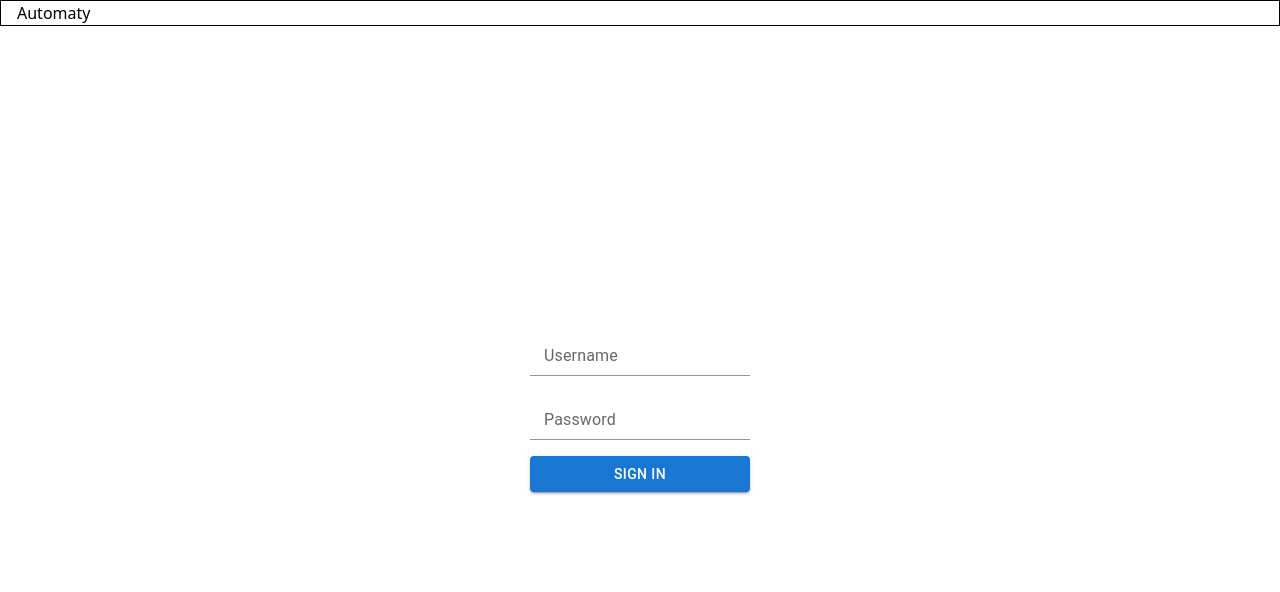
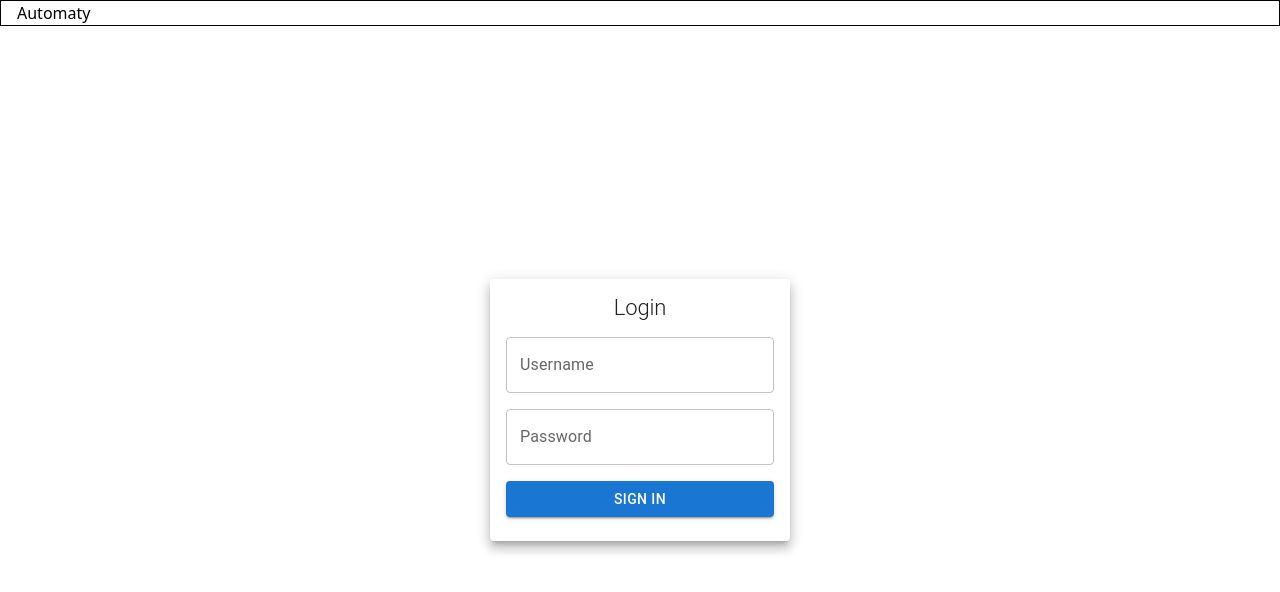
Before and after one commit to chrisvasqm/automaty, a React (Vite) app: page / in a window 1280 px wide. Shown: the top 592 px of the page. Built offline with nearby package versions, Linux system fonts and the light colour scheme.

Commit message:
Style login page

```diff
--- a/src/pages/LoginPage.tsx
+++ b/src/pages/LoginPage.tsx
@@ -1,4 +1,4 @@
-import { Box, Button, FormControl, Input, InputLabel, Stack } from '@mui/material'
+import { Box, Button, Card, CardContent, CardHeader, FormControl, Input, InputLabel, Stack, TextField, Typography } from '@mui/material'
 
 const LoginPage = () => {
     return (
@@ -9,25 +9,24 @@ const LoginPage = () => {
                 alignItems: 'center'
             }}>
             <form>
-                <Stack>
-                    <FormControl sx={{ marginBottom: 2 }}>
-                        <InputLabel>Username</InputLabel>
-                        <Input
+                <Card sx={{ minWidth: '300px' }} elevation={8}>
+                    <CardContent>
+                        <Stack gap={2}>
+                            <Typography align='center' variant='h2' sx={{ fontSize: 22 }}>Login</Typography>
+                            <TextField
                                 id='username'
-                            sx={{ display: 'block' }}
-                            type='text'
+                                label='Username'
+                                variant='outlined'
                             />
-                    </FormControl>
-                    <FormControl sx={{ marginBottom: 2 }}>
-                        <InputLabel>Password</InputLabel>
-                        <Input
+                            <TextField
                                 id='password'
-                            sx={{ display: 'block' }}
-                            type='text'
+                                label='Password'
+                                variant='outlined'
                             />
-                    </FormControl>
                             <Button variant='contained'>Sign In</Button>
                         </Stack>
+                    </CardContent>
+                </Card>
             </form>
         </Box>
     )
```
Lines whose indentation alone changed are shown as unchanged.
